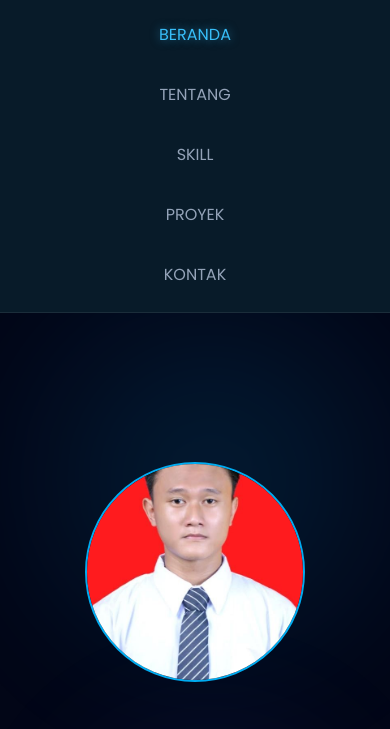
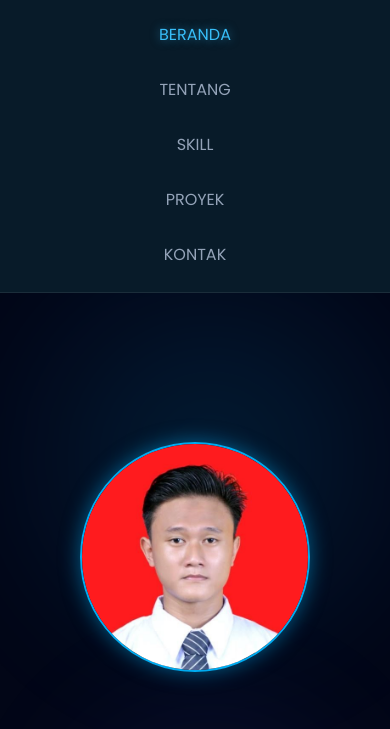
Before and after one commit to bahrululumweb123/Portofolio-Backend, a website: page public/index.html in a window 390 px wide. Shown: the part 53-782 px from the top of the page. Drawn offline with Linux system fonts and the light colour scheme.

Commit message:
Add files via upload

```diff
--- a/public/style.css
+++ b/public/style.css
@@ -754,59 +754,87 @@ nav ul li a:hover, nav ul li a.active {
 }
 
 @media screen and (max-width: 768px) {
+  /* =========================================
+   PERBAIKAN TOTAL (LAPTOP & HP)
+   ========================================= */
 
-  /* --- MULAI KODE KHUSUS HP (V3 FINAL) --- */
+/* 1. ATURAN GLOBAL (LAPTOP & HP) */
+/* Ini memperbaiki tampilan PC yang jadi kotak raksasa */
+.home-img {
+    display: flex;
+    justify-content: center;
+    align-items: center;
+    width: 50%; /* Di Laptop dia ambil separuh layar */
+}
+
+/* Ini bikin gambar jadi bulat & fokus ke wajah */
+.home-img img {
+    width: 400px;       /* Ukuran Standar Laptop */
+    height: 400px;
+    border-radius: 50%; /* Wajib Bulat */
+    object-fit: cover;  /* Biar gambar pas */
+
+    /* SOLUSI KEPALA KEPOTONG: */
+    /* Kita suruh dia fokus ke ATAS (Top) lalu Tengah (Center) */
+    object-position: top center;
+
+    border: 3px solid #00abf0; /* Pemanis border biru */
+    box-shadow: 0 0 20px rgba(0,171,240,0.5); /* Efek glowing */
+    z-index: 2;
+    transition: 0.3s;
+}
+
+/* 2. ATURAN KHUSUS HP (Layar Kecil) */
 @media screen and (max-width: 768px) {
 
-    /* 1. HEADER: Biar menu bisa turun ke bawah */
+    /* Susun Layout Atas-Bawah */
+    section {
+        display: flex;
+        flex-direction: column-reverse; /* Gambar di Atas, Teks di Bawah */
+        justify-content: center;
+        align-items: center;
+        padding: 100px 5% 50px 5%;
+        min-height: 100vh;
+    }
+
+    /* Reset Header biar menu gak ketutup */
     header {
         height: auto !important;
         flex-direction: column;
-        padding: 15px 5%;
-        background: #081b29; /* Pastikan background gelap */
+        padding: 15px;
+        background: #081b29;
     }
 
-    nav {
-        width: 100%;
-        margin-top: 15px;
+    nav { width: 100%; margin-top: 15px; }
+    nav ul { flex-direction: column; gap: 10px; text-align: center; padding: 0; width: 100%; }
+
+    /* Perbaiki Wadah Foto di HP */
+    .home-img {
+        width: 100%;       /* Full lebar di HP */
+        margin-bottom: 20px;
+        margin-top: 0;
     }
 
-    nav ul {
-        flex-direction: column;
-        gap: 15px;
-        text-align: center;
-        width: 100%;
-        padding: 0;
+    /* Perbaiki Ukuran Foto di HP (Biar gak kegedean) */
+    .home-img img {
+        width: 230px;      /* Ukuran pas buat HP */
+        height: 230px;
+        border: 2px solid #00abf0;
     }
 
-    /* 2. SECTION UTAMA (HOME): Biar isinya gak kepotong */
-    section {
-        height: auto !important;     /* Tinggi otomatis ngikutin isi */
-        min-height: 100vh;           /* Minimal setinggi layar */
-        padding: 120px 5% 50px 5%;   /* Jarak biar gak ketutup header */
-        flex-direction: column-reverse !important; /* PENTING: Foto di ATAS, Teks di BAWAH */
-        justify-content: center;
+    /* Tengahin Teks & Tombol */
+    .home-content {
+        width: 100%;
+        text-align: center;
+        display: flex;
+        flex-direction: column;
+        align-items: center;
     }
 
-    /* 3. BAGIAN FOTO (Supaya di Atas & Tengah) */
-    .home-img {
-        width: 100% !important;
-        display: flex !important;
-        justify-content: center !important;
-        align-items: center !important;
-        margin: 0 0 30px 0 !important; /* Jarak bawah ke teks */
-        padding: 0 !important;
-        background: transparent !important;
-    }
-
-    .home-img img {
-        width: 220px !important;    /* Ukuran pas buat HP */
-        height: 220px !important;
-        display: block !important;
-        margin: 0 auto !important;
-        border-radius: 50% !important;
-        object-fit: cover !important;
-        border: 2px solid #00abf0;  /* Variasi list biru dikit */
+    .home-content h1 { font-size: 32px; }
+    .btn-box { justify-content: center; width: 100%; display: flex; gap: 10px; }
+    .social-media { justify-content: center; width: 100%; display: flex; }
+}
     }
 
     /* 4. BAGIAN TEKS (Supaya di Bawah & Tengah) */
@@ -838,9 +866,9 @@ nav ul li a:hover, nav ul li a.active {
         width: 100% !important;
         margin-top: 20px;
     }
-}
+
 /* --- SELESAI KODE KHUSUS HP --- */
-}
+
 
     /* 3. Target Tulisan (Hello World / I'm Frontend) biar tengah juga */
     .home-content {
```
